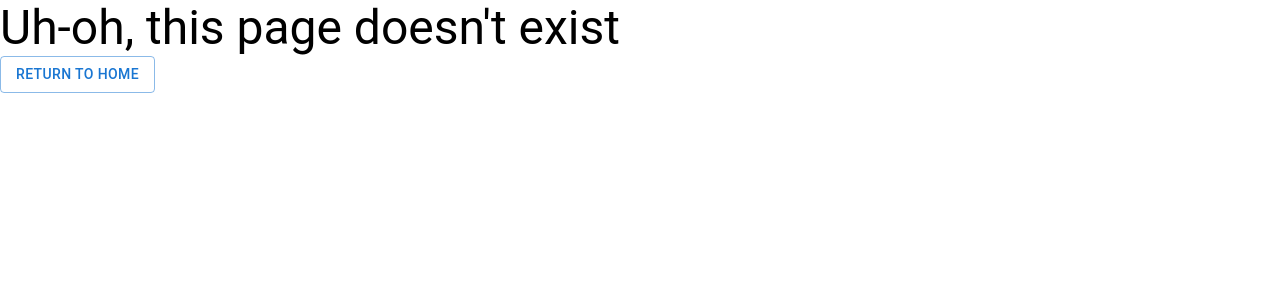
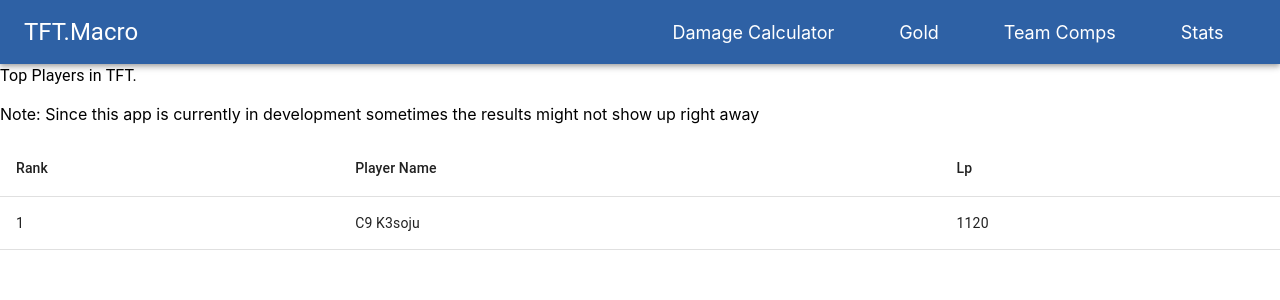
Before and after one commit to AldrichhhXO/tftmacro, a React (Create React App) app: page /stats in a window 1280 px wide. Shown: the top 300 px of the page. Built offline with nearby package versions, Linux system fonts and the light colour scheme.

Commit message:
Stat Page Initialization

```diff
--- a/package.json
+++ b/package.json
@@ -15,6 +15,7 @@
     "@types/react": "^17.0.33",
     "@types/react-dom": "^17.0.10",
     "@types/react-router-dom": "^5.3.2",
+    "axios": "^0.24.0",
     "react": "^17.0.2",
     "react-dom": "^17.0.2",
     "react-router-dom": "^5.3.0",
--- a/src/App.tsx
+++ b/src/App.tsx
@@ -4,6 +4,7 @@ import Landing from './Pages/Landing/Landing';
 import Compositions from './Pages/Compositions/Compositions';
 import Error from './Pages/Error/Error';
 import Gold from './Pages/Gold/Gold';
+import Stats from './Pages/Stats/Stats';
 import { BrowserRouter as Router, Route, Switch} from 'react-router-dom'
 import DamageCalculator from './Pages/DamageCalculator/DamageCalculator';
 
@@ -15,6 +16,7 @@ function App() {
         <Route exact path = "/dmg" render = {() => <DamageCalculator /> } />
         <Route exact path = "/gold" render = {() => <Gold/> } />
         <Route exact path = "/team-comps" render = {() => <Compositions/> } />
+        <Route exact path = "/stats" render = {() => <Stats /> }/>
         <Route path = "*" render = {() => <Error />} />
       </Switch>
     </Router>
--- a/src/Components/Navbar/Navbar.tsx
+++ b/src/Components/Navbar/Navbar.tsx
@@ -46,7 +46,7 @@ export default function Navbar() {
                         <Link href = "/dmg" className = {classes.NavbarLink}>Damage Calculator</Link>
                         <Link href = "/gold" className = {classes.NavbarLink}>Gold</Link>
                         <Link href = "/team-comps" className = {classes.NavbarLink}>Team Comps</Link>
-                        <Link href = "" className = {classes.NavbarLink}>Stats</Link>
+                        <Link href = "/stats" className = {classes.NavbarLink}>Stats</Link>
                     </div>
             </Toolbar>
         </AppBar>
--- /dev/null
+++ b/src/Pages/Stats/Stats.tsx
@@ -0,0 +1,36 @@
+import React, {useEffect} from 'react'
+import axios from 'axios'
+import PageLayout from '../../Layout/PageLayout'
+import { Typography } from '@mui/material'
+import {Table, TableHead, TableRow, TableBody, TableCell } from '@mui/material'
+
+export default function Stats() {
+
+
+    return (
+        <PageLayout>
+            <Typography>Top Players in TFT.</Typography>
+            <p>
+                Note: Since this app is currently in development sometimes the results might not show up right away
+            </p>
+            <Table>
+                <TableHead>
+                    <TableRow>
+                        <TableCell>Rank</TableCell>
+                        <TableCell>Player Name</TableCell>
+                        <TableCell>Lp</TableCell>
+
+                    </TableRow>
+                </TableHead>
+                <TableBody>
+                    <TableRow>
+                        <TableCell>1</TableCell>
+                        <TableCell>C9 K3soju</TableCell>
+                        <TableCell>1120</TableCell>
+
+                    </TableRow>
+                </TableBody>
+            </Table>
+        </PageLayout>
+    )
+}
```
Also changed, not shown: 1 other file (tests, documents, lock files or other folders).
